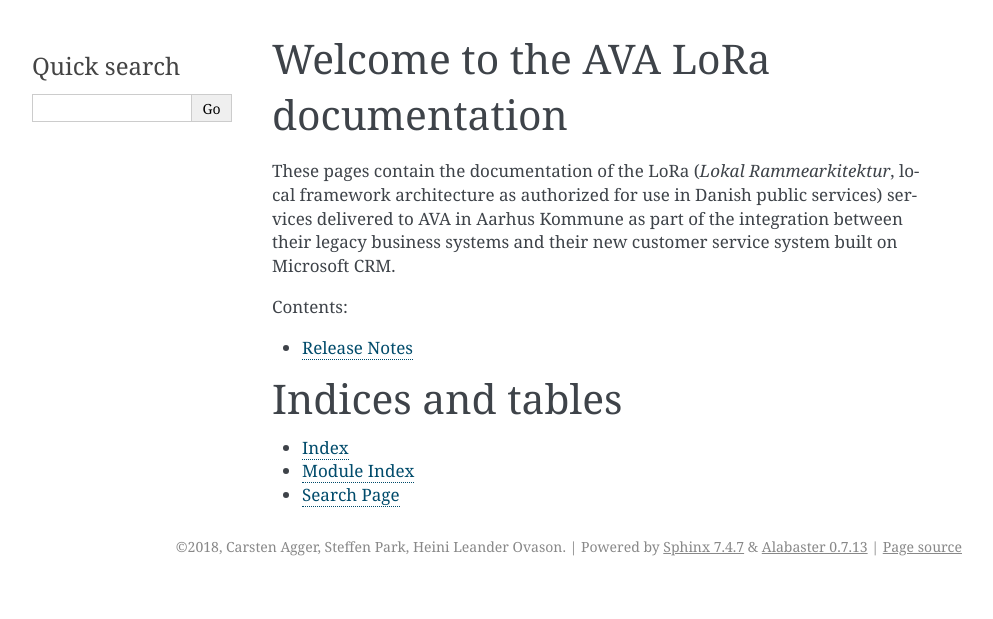
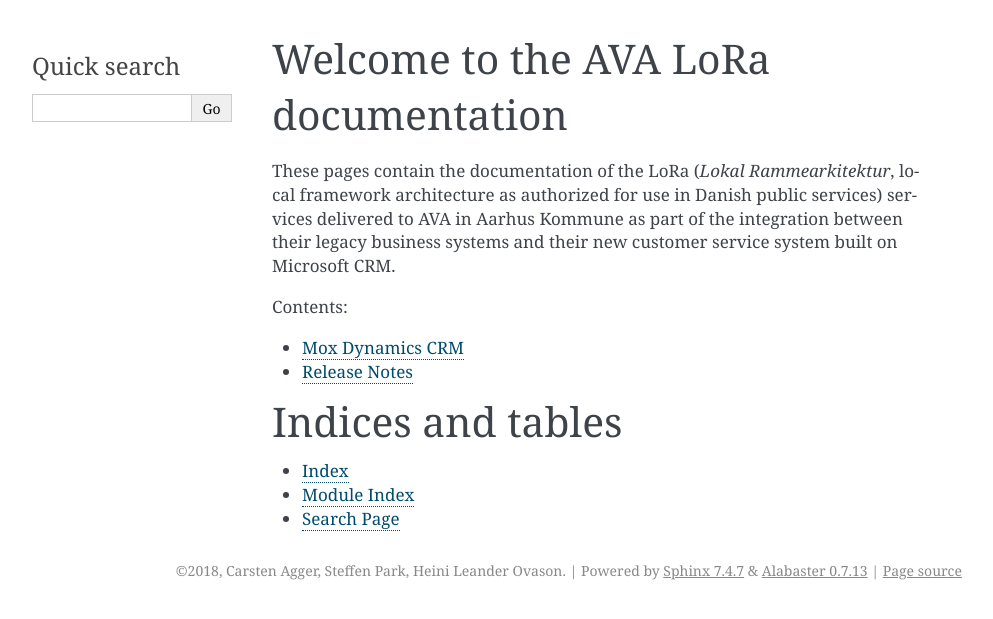
Before and after one commit to magenta-aps/aak-affaldvarme, a Sphinx documentation site: the page built from docs/source/index.rst, in a window 1280 px wide. Shown: the top 619 px of the page, without its empty margins (148-1141 px from the left). Built offline with Sphinx 7.4.7, drawn with Linux system fonts in a browser that asks for light colours; pages that are not in the unit, such as notebooks, are missing from menus.

Commit message:
17583: Added link to the Mox Dynamics CRM documentation

```diff
--- a/docs/source/index.rst
+++ b/docs/source/index.rst
@@ -13,6 +13,7 @@
    :caption: Contents:
 
    mox_kmd_ee/index.rst
+   mox_dynamics_crm/index.rst
    news.rst
 
 Indices and tables
```
